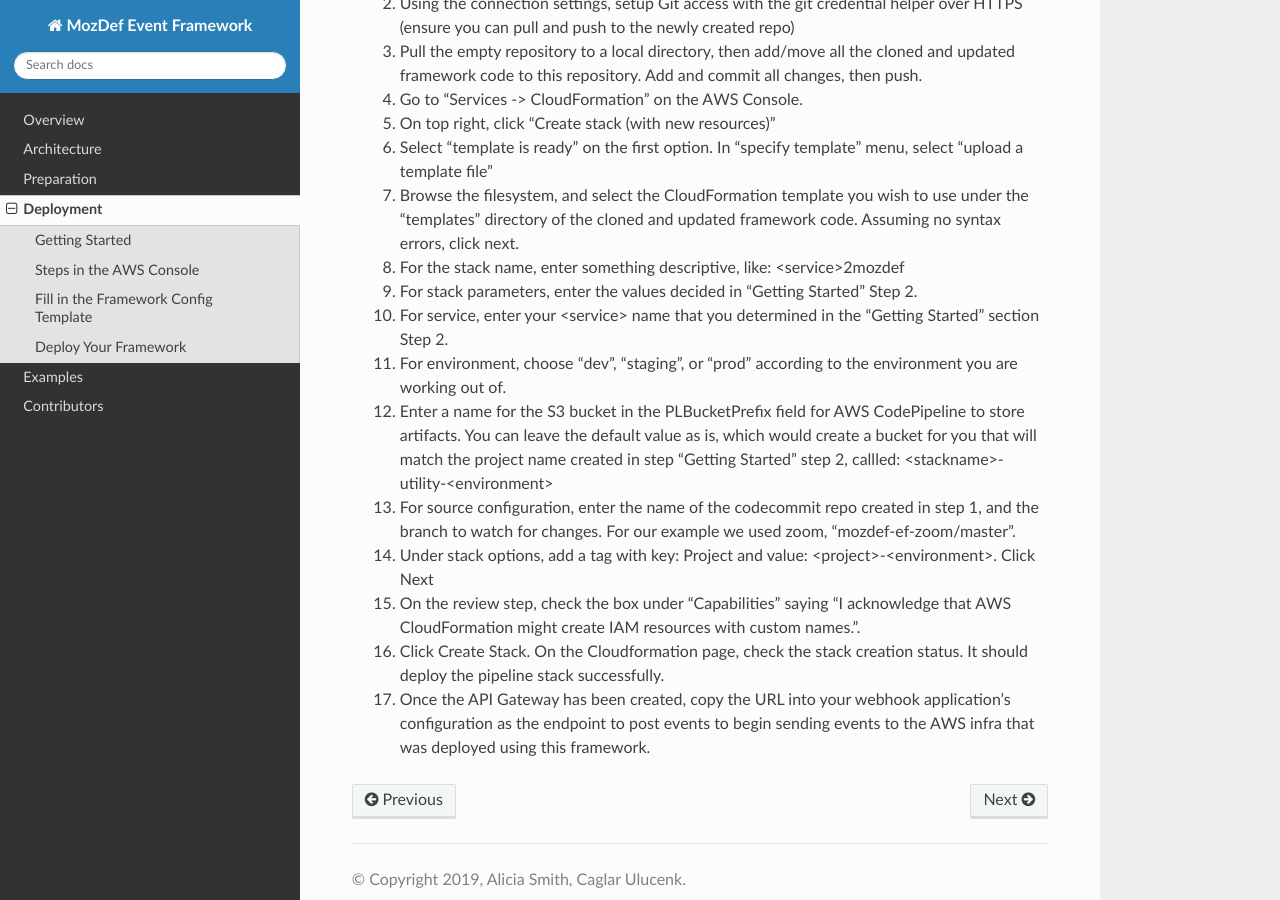
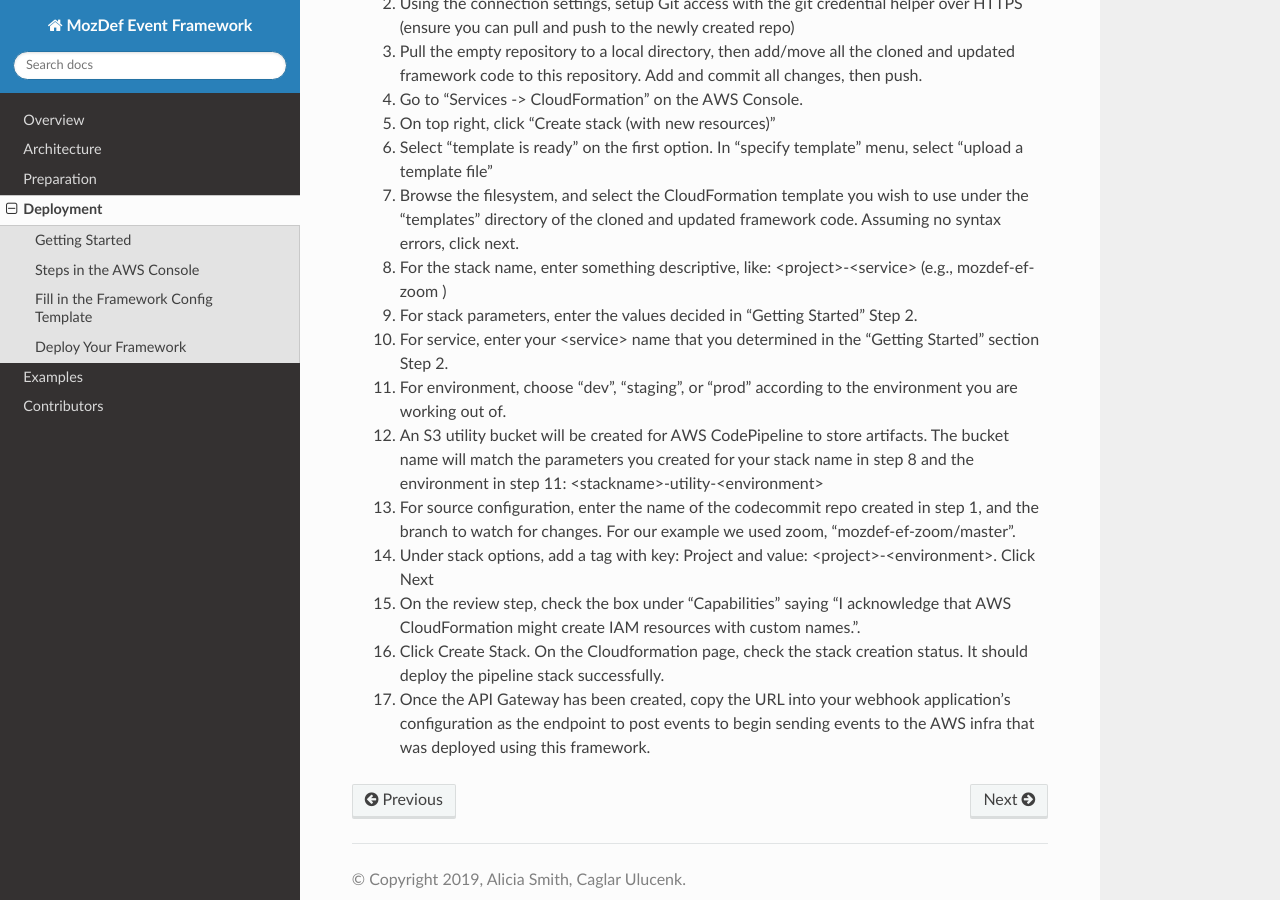
Before and after one commit to mozilla/mozdef-event-framework, a Sphinx documentation site: the page built from docs/source/usage/deployment.rst, in a window 1280 px wide and 900 px high, scrolled down 2959 px. Built offline with Sphinx 7.4.7 and the Read the Docs theme 2.0.0, drawn with Linux system fonts in a browser that asks for light colours.

Commit message:
updating steps to reflect changes to template

```diff
--- a/docs/source/usage/deployment.rst
+++ b/docs/source/usage/deployment.rst
@@ -106,11 +106,11 @@ This is where we take everything we've done up to this point and start the deplo
   5. On top right, click “Create stack (with new resources)”
   6. Select “template is ready” on the first option. In “specify template” menu, select “upload a template file”
   7. Browse the filesystem, and select the CloudFormation template you wish to use under the “templates” directory of the cloned and updated framework code. Assuming no syntax errors, click next.
-  8. For the stack name, enter something descriptive, like: <service>2mozdef
+  8. For the stack name, enter something descriptive, like: <project>-<service> (e.g., mozdef-ef-zoom )
   9. For stack parameters, enter the values decided in "Getting Started" Step 2.
   10. For service, enter your <service> name that you determined in the "Getting Started" section Step 2.
   11. For environment, choose “dev”, "staging", or "prod" according to the environment you are working out of.
-  12. Enter a name for the S3 bucket in the PLBucketPrefix field for AWS CodePipeline to store artifacts. You can leave the default value as is, which would create a bucket for you that will match the project name created in step "Getting Started" step 2, callled: <stackname>-utility-<environment>
+  12. An S3 utility bucket will be created for AWS CodePipeline to store artifacts. The bucket name will match the parameters you created for your stack name in step 8 and the environment in step 11: <stackname>-utility-<environment>
   13. For source configuration, enter the name of the codecommit repo created in step 1, and the branch to watch for changes. For our example we used zoom, “mozdef-ef-zoom/master”.
   14. Under stack options, add a tag with key: Project and value: <project>-<environment>. Click Next
   15. On the review step, check the box under “Capabilities” saying “I acknowledge that AWS CloudFormation might create IAM resources with custom names.”.
```
